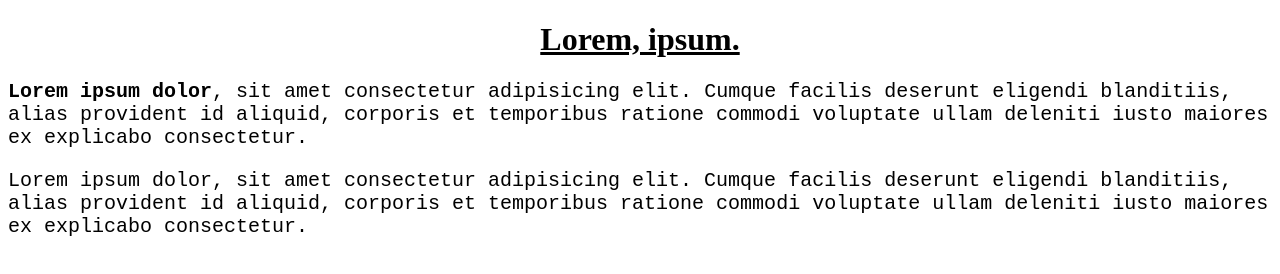
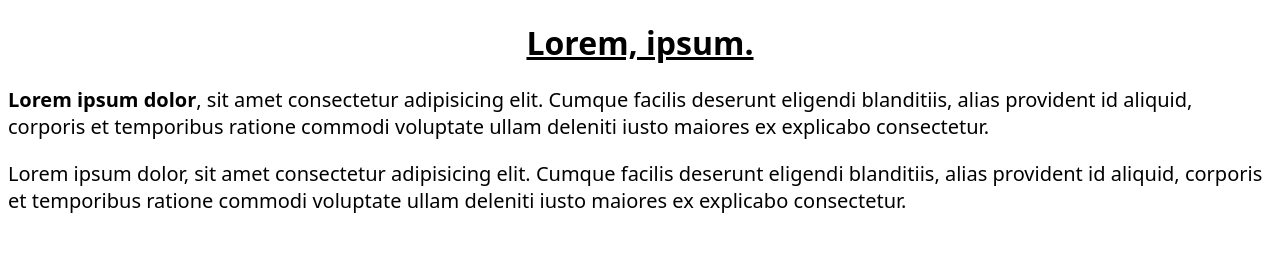
Before and after one commit to rsGiovanna/OneBitCode, a plain HTML site: page CSS/Exemplo/fonte.html in a window 1280 px wide. Drawn offline with Linux system fonts and the light colour scheme.

Commit message:
atualização de estudos

```diff
--- a/CSS/Exemplo/fonte.css
+++ b/CSS/Exemplo/fonte.css
@@ -1,9 +1,10 @@
 p {
-    font-family: monospace;
+    font-family: system-ui, -apple-system, BlinkMacSystemFont, 'Segoe UI', Roboto, Oxygen, Ubuntu, Cantarell, 'Open Sans', 'Helvetica Neue', sans-serif;
     font-size: 20px;
 }
 
 h1{
     text-align: center;
     text-decoration: underline;
+    font-family: system-ui, -apple-system, BlinkMacSystemFont, 'Segoe UI', Roboto, Oxygen, Ubuntu, Cantarell, 'Open Sans', 'Helvetica Neue', sans-serif;
 }
--- a/CSS/Exemplo/fonte.html
+++ b/CSS/Exemplo/fonte.html
@@ -6,6 +6,9 @@
     <meta http-equiv="X-UA-Compatible" content="IE=edge">
     <meta name="viewport" content="width=device-width, initial-scale=1.0">
     <link rel="stylesheet" href="fonte.css">
+    <link rel="preconnect" href="https://fonts.googleapis.com">
+<link rel="preconnect" href="https://fonts.gstatic.com" crossorigin>
+<link href="https://fonts.googleapis.com/css2?family=Montserrat:wght@100&family=Roboto:wght@100&display=swap" rel="stylesheet">
     <title>Fontes</title>
 </head>
 
```
